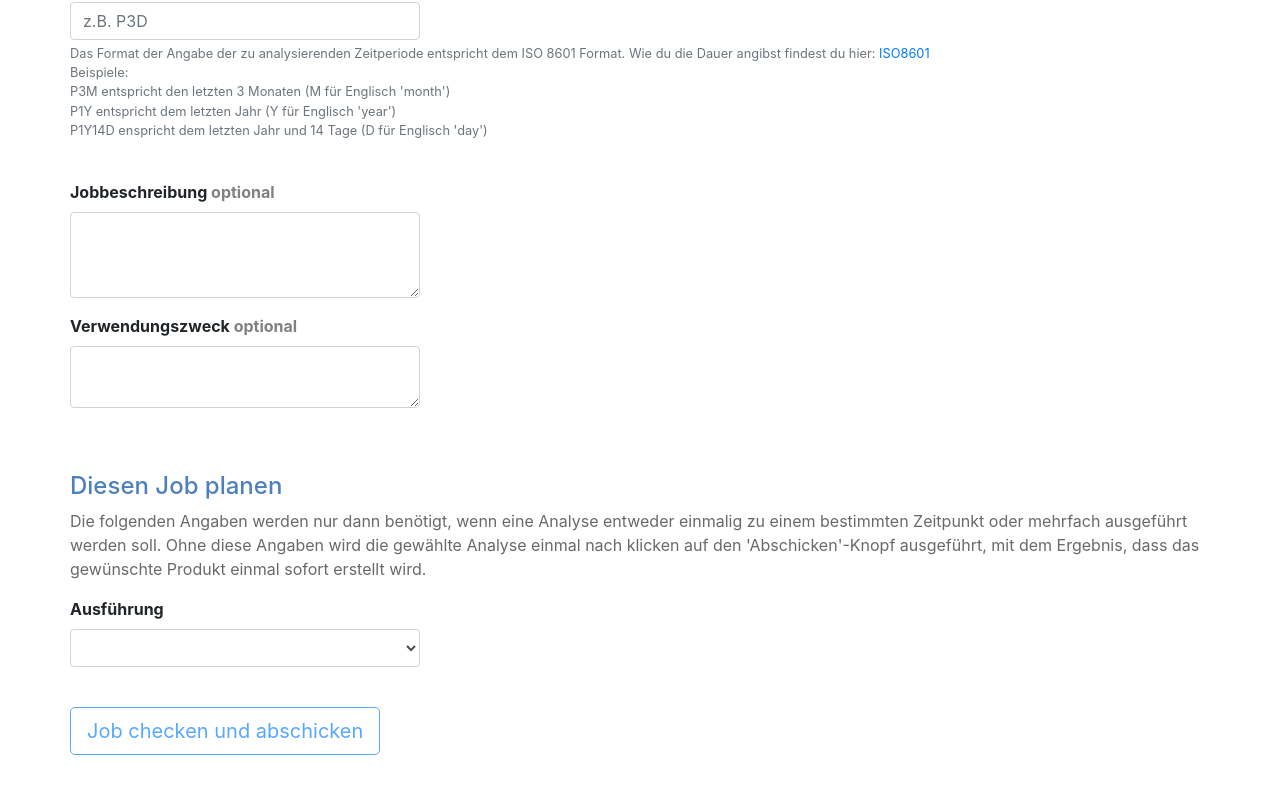
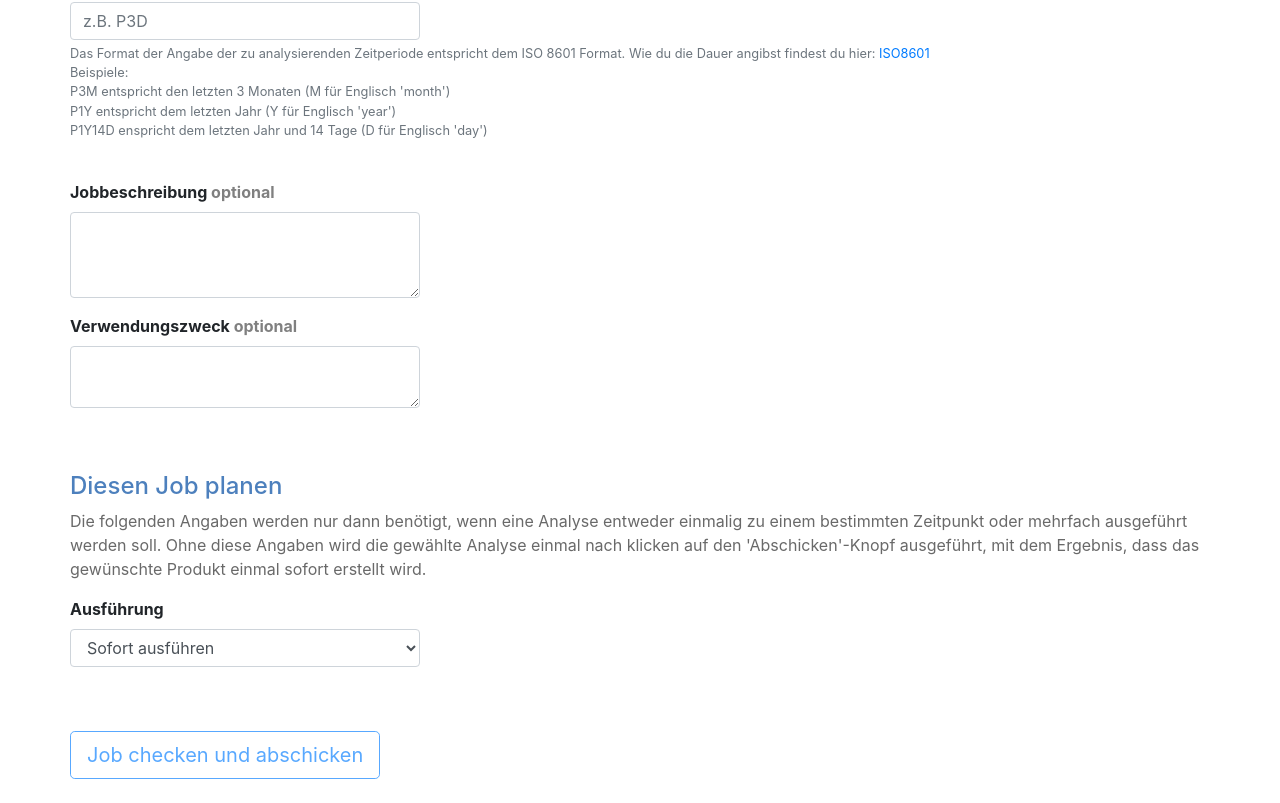
Before and after one commit to lukasbutzmann/job-manager-ui, an Angular app: page /newJob in a window 1280 px wide. Shown: the part 578-1381 px from the top of the page. Before the commit the page ends 1357 px from the top, so only its background shows below. Built offline with nearby package versions, Linux system fonts and the light colour scheme.

Commit message:
add datepicker and timepicker

```diff
--- a/src/app/job-new/job-new.component.html
+++ b/src/app/job-new/job-new.component.html
@@ -17,12 +17,6 @@
           required
           #jobName="ngModel"
         />
-        <!--         <span
-          class="help-block"
-          style="color: red; font-size: small;"
-          *ngIf="!jobName.valid && jobName.touched"
-          >Bitte gib einen Jobnamen an
-        </span> -->
       </div>
 
       <!-- Coordinates -->
@@ -207,16 +201,16 @@
           name="planProcessing"
           [(ngModel)]="planProcessing"
         >
-          <option selected></option>
-          <option>Einmalige Produkterstellung</option>
-          <option>Regelmäßige Produkterstellung</option>
+          <option selected>Sofort ausführen</option>
+          <option>Einmalige Produkterstellung planen</option>
+          <option>Regelmäßige Produkterstellung planen</option>
         </select>
       </div>
 
       <!--Cronjob-->
       <div
         class="form-group"
-        *ngIf="planProcessing == 'Regelmäßige Produkterstellung'"
+        *ngIf="planProcessing == 'Regelmäßige Produkterstellung planen'"
       >
         <label for="pattern">Ausführungsmoment als Cronjob</label>
         <input
@@ -234,9 +228,9 @@
       </div>
 
       <!--Single Job Processing Date-->
-      <div
+      <!--       <div
         class="form-group"
-        *ngIf="planProcessing == 'Einmalige Produkterstellung'"
+        *ngIf="planProcessing == 'Einmalige Produkterstellung planen'"
       >
         <label for="startAt">Datum der Produkterstellung</label>
         <input
@@ -251,14 +245,14 @@
           Bitte gib Datum und Zeit wie folgt an:
           Jahr-Monat-TagTStunde:Minute:SekundeZ
         </small>
-      </div>
+      </div> -->
 
       <!-- Datepicker-->
-      <!--       <div
+            <div
         class="from-group"
-        *ngIf="planProcessing == 'Einmalige Produkterstellung'"
+        *ngIf="planProcessing == 'Einmalige Produkterstellung planen'"
       >
-        <label for="datePicker">Datum der Produkterstellung</label> <br>
+        <label for="datePicker">Datum der Produkterstellung</label> <br />
         <ngb-datepicker
           id="datePicker"
           name="datePicker"
@@ -266,44 +260,16 @@
           [(ngModel)]="datePickerModel"
           (navigate)="date = $event.next"
         ></ngb-datepicker>
-        <pre>Day: {{date.day}}.{{ date.month }}.{{ date.year }}</pre>
-        <pre>datePickerModel: {{ datePickerModel | json }}</pre>
-      </div> -->
+        <!-- <pre>datePickerModel: {{ datePickerModel | json }}</pre> -->
+      </div>
+      <br>
 
-      <!-- Datepicker 2-->
-      <!--       <form class="form-inline" *ngIf="planProcessing == 'Einmalige Produkterstellung'">
-        <div class="form-group">
-          <div class="input-group">
-            <input
-              class="form-control"
-              placeholder="yyyy-mm-dd"
-              name="dp"
-              [(ngModel)]="model"
-              ngbDatepicker
-              #d="ngbDatepicker"
-            />
-            <div class="input-group-append">
-              <button
-                class="btn btn-outline-secondary calendar"
-                (click)="d.toggle()"
-                type="button"
-              >          <svg width="1em" height="1em" viewBox="0 0 16 16" class="bi bi-calendar-event" fill="currentColor" xmlns="http://www.w3.org/2000/svg">
-                <path fill-rule="evenodd" d="M1 4v10a1 1 0 0 0 1 1h12a1 1 0 0 0 1-1V4H1zm1-3a2 2 0 0 0-2 2v11a2 2 0 0 0 2 2h12a2 2 0 0 0 2-2V3a2 2 0 0 0-2-2H2z"/>
-                <path fill-rule="evenodd" d="M3.5 0a.5.5 0 0 1 .5.5V1a.5.5 0 0 1-1 0V.5a.5.5 0 0 1 .5-.5zm9 0a.5.5 0 0 1 .5.5V1a.5.5 0 0 1-1 0V.5a.5.5 0 0 1 .5-.5z"/>
-                <rect width="2" height="2" x="11" y="6" rx=".5"/>
-              </svg></button>
-            </div>
-          </div>
-        </div>
-      </form>
 
-      <hr />
-      <pre>Model: {{ model | json }}</pre> -->
 
       <!-- Timepicker-->
-      <!--       <div
+            <div
         class="from-group"
-        *ngIf="planProcessing == 'Einmalige Produkterstellung'"
+        *ngIf="planProcessing == 'Einmalige Produkterstellung planen'"
       >
         <label for="timePicker">Zeit der Produkterstellung</label>
         <ngb-timepicker
@@ -311,10 +277,10 @@
           id="timePicker"
           name="timePicker"
         ></ngb-timepicker>
-        <hr />
-        <pre>Selected time: {{ time | json }}</pre>
+        <!-- <hr />
+        <pre>Selected time: {{ time | json }}</pre> -->
       </div>
- -->
+
       <br />
 
       <!-- <pre>{{ f.value | json }}</pre> -->
--- a/src/app/job-new/job-new.component.ts
+++ b/src/app/job-new/job-new.component.ts
@@ -11,7 +11,7 @@ import { HttpClient } from '@angular/common/http';
 // Boostrap Modal
 import { NgbModal, ModalDismissReasons } from '@ng-bootstrap/ng-bootstrap';
 // Bootstrap Datepicker
-import { NgbDateStruct, NgbCalendar } from '@ng-bootstrap/ng-bootstrap';
+import { NgbDateStruct } from '@ng-bootstrap/ng-bootstrap';
 
 
 // Data models
@@ -45,7 +45,7 @@ export class JobNewComponent implements OnInit {
   receivedCloudCoverage: Event;
 
   // For process planing
-  planProcessing = '';
+  planProcessing = 'Sofort ausführen';
 
   // For error messages
   error: null;
@@ -55,14 +55,11 @@ export class JobNewComponent implements OnInit {
   closeResult = '';
 
   // for Datepicker
-  //    datePickerModel: NgbDateStruct;
-  //    date: { year: number, month: number, day: number };
-
-  //    model: NgbDateStruct;
-
+  datePickerModel: NgbDateStruct;
+  date: { year: number, month: number, day: number };
 
   // for Timepicker
-  //   time = { hour: 13, minute: 30 };
+  time = { hour: 13, minute: 30 };
 
   constructor(
     private router: Router,
@@ -99,7 +96,7 @@ export class JobNewComponent implements OnInit {
     }
   }
 
-  // receives value of the satellite input from child componet and sets the value to be displayed in view
+  // receives value of the satellite input from child component and sets the value to be displayed in view
   // TODO There may be a better method to be able to display the value
   setSatellite(event: Event) {
     const event1 = event;
@@ -118,8 +115,15 @@ export class JobNewComponent implements OnInit {
     const relevantProductCollection = this.valueProductCollection(this.processMappings, this.selectedProcessingTool);
     // Create list of input subsets as value for post request key 'inputs' by applying custom method 'valueInputs'
     const inputArray = this.valueInputs(this.signupForm);
-    // console.log(`${this.signupForm.value.datePicker.year}-${this.signupForm.value.datePicker.month}-${this.signupForm.value.datePicker.day}`);
-    // console.log(this.signupForm.datePickerModel.day);
+    // Create date object from input of datepicker and timepicker
+    const jsdate = new Date(
+      this.signupForm.value.datePicker.year,
+      this.signupForm.value.datePicker.month - 1,
+      this.signupForm.value.datePicker.day,
+      this.signupForm.value.timePicker.hour,
+      this.signupForm.value.timePicker.minute);
+    const timeFormatted = jsdate.toISOString();
+
     // Set job object which should be sent to server with post request
     this.jobForPost = {
       areaOfInterest: {
@@ -130,7 +134,7 @@ export class JobNewComponent implements OnInit {
       execution: {
         event: {
           eventType: 'SingleJobExecutionEvent',
-          startAt: this.signupForm.value.startAt
+          startAt: timeFormatted
         },
         pattern: this.signupForm.value.pattern,
 
```
